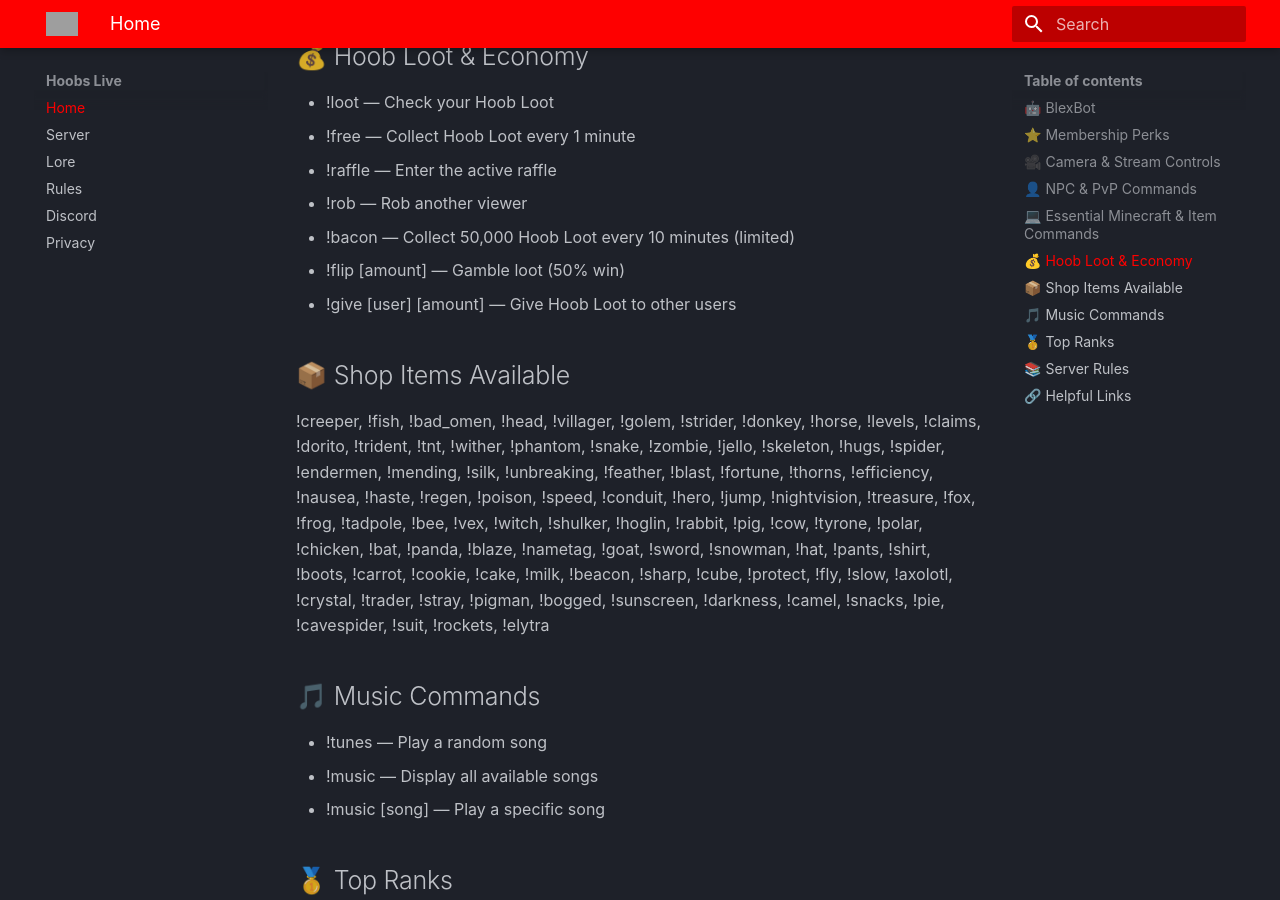
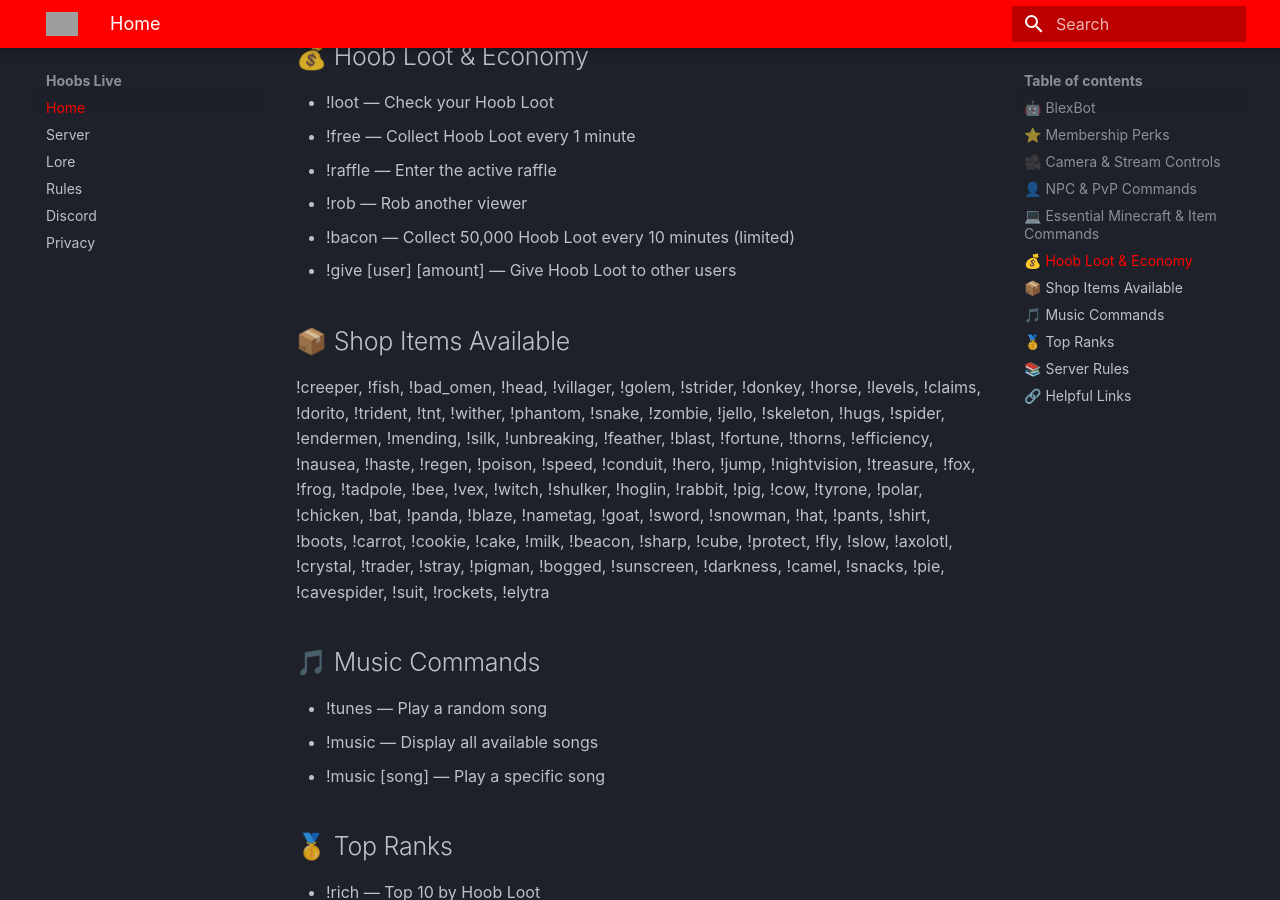
Before and after one commit to cunhar/hoobs-live-docs, an MkDocs documentation site: the page built from docs/index.md, in a window 1280 px wide and 900 px high, scrolled down 1587 px. Built offline with MkDocs 1.6.1 and Material for MkDocs 9.7.7, drawn with Linux system fonts in a browser that asks for light colours; grey boxes are pictures that could not be loaded.

Commit message:
remove flip

```diff
--- a/docs/index.md
+++ b/docs/index.md
@@ -46,7 +46,6 @@ Blex Bot is a cutting edge YouTube bot developed internally for Hoobs Live.
 - !raffle — Enter the active raffle
 - !rob — Rob another viewer
 - !bacon — Collect 50,000 Hoob Loot every 10 minutes (limited)
-- !flip [amount] — Gamble loot (50% win)
 - !give [user] [amount] — Give Hoob Loot to other users
 
 ## 📦 Shop Items Available
```
